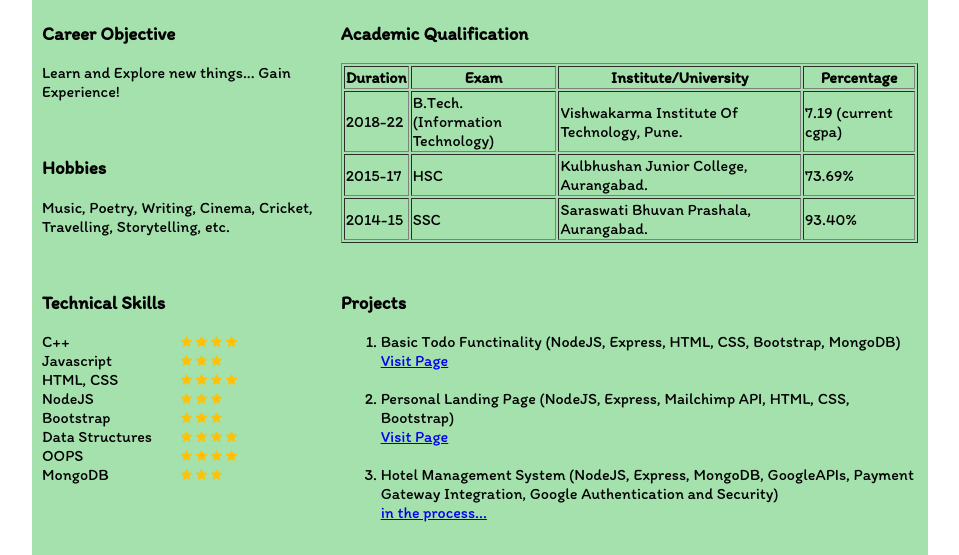
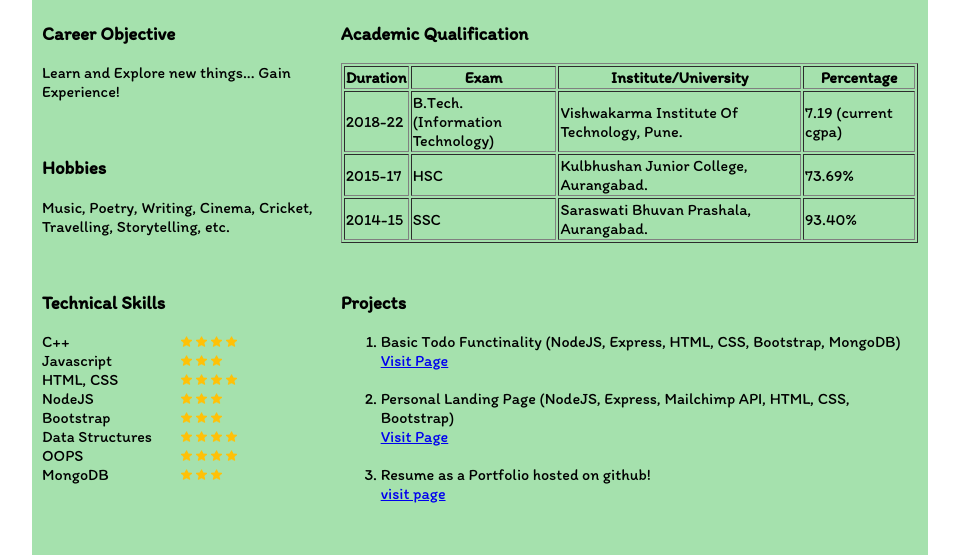
Before and after one commit to utsav642/Resume, a plain HTML site: page index.html in a window 1280 px wide. Shown: the part 183-738 px from the top of the page, without its empty margins (160-1119 px from the left). Drawn offline with Linux system fonts and the light colour scheme.

Commit message:
Replaced HMS Project with the webpage itself.

```diff
--- a/index.html
+++ b/index.html
@@ -186,8 +186,8 @@
                         <a href="https://peaceful-escarpment-38068.herokuapp.com/">Visit Page</a>
                     </li><br>
                     <li>
-                        Hotel Management System (NodeJS, Express, MongoDB, GoogleAPIs, Payment Gateway Integration, Google Authentication and Security)
-                        <br><a href="#">in the process...</a>
+                        Resume as a Portfolio hosted on github!
+                        <br><a href="https://utsav642.github.io/Resume/">visit page</a>
                     </li>
                 </ol>
             </div>
```
